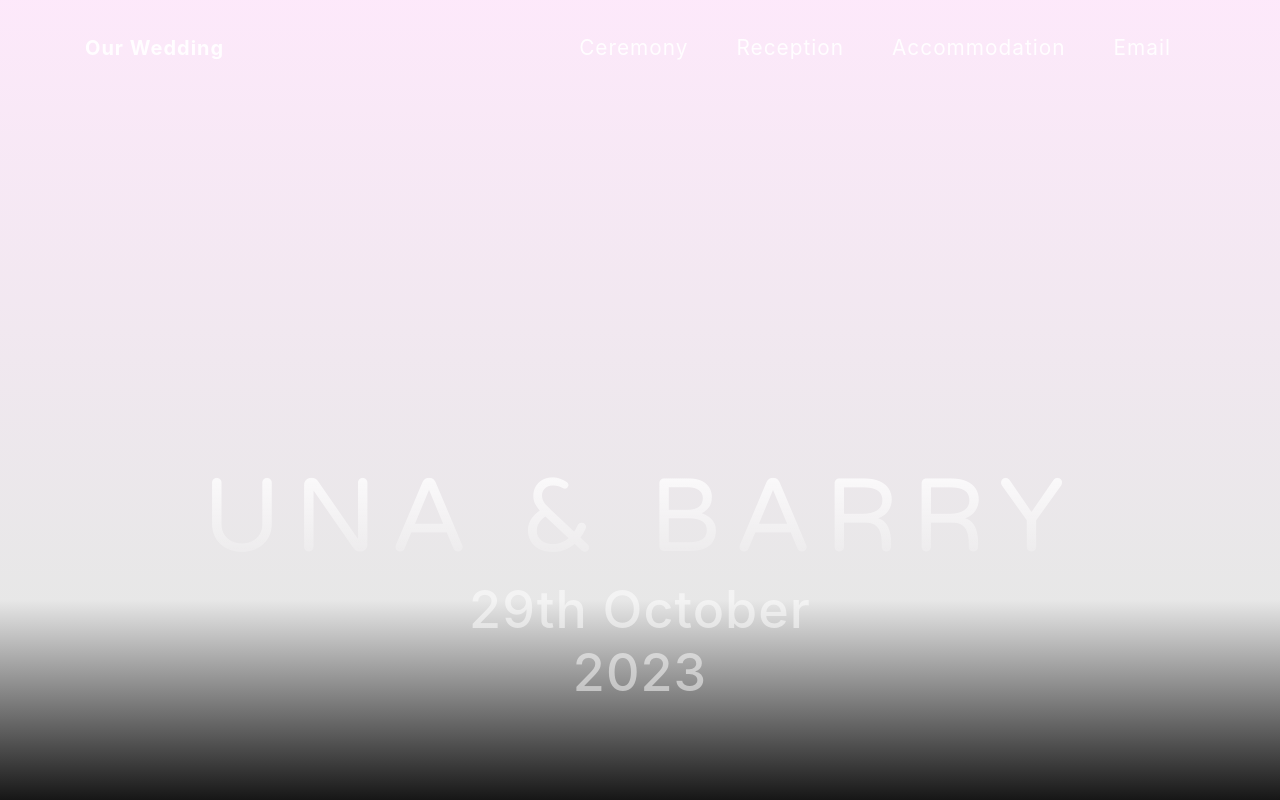
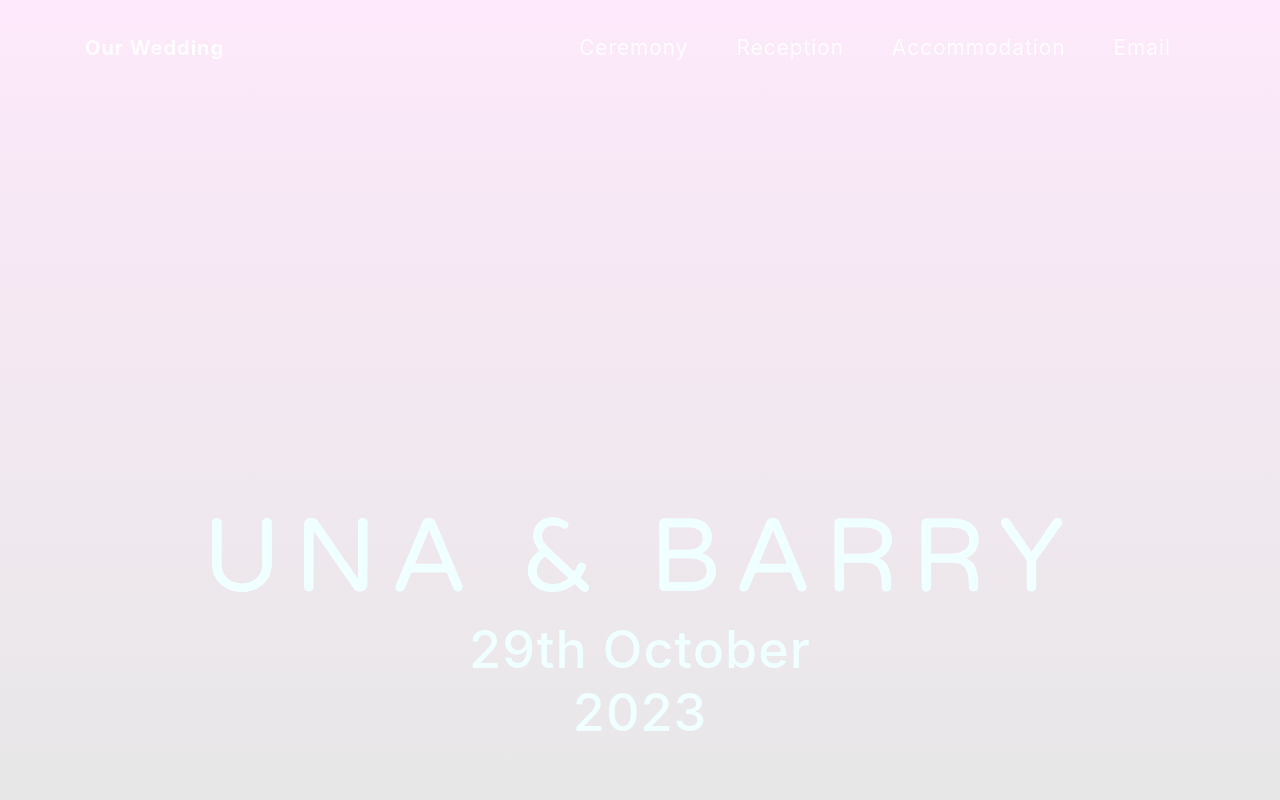
Before and after one commit to Drumalee15/ub-wedding, a website with bundled scripts: page index.html in a window 1280 px wide. Shown: the top 800 px of the page. Built offline with nearby package versions, Linux system fonts and the light colour scheme; files whose address does not match are found by name; a web font is replaced by a local one.

Commit message:
update style for different laptop device sizes

```diff
--- a/scss/_masthead.scss
+++ b/scss/_masthead.scss
@@ -2,7 +2,6 @@
   position: relative;
   width: 100%;
   height: auto;
-  min-height: 35rem;
   padding: 20rem 0;
   padding-bottom: 0.5rem;
   background: linear-gradient(to bottom, #{fade-out(#ee48da38, .1)} 0%,#{fade-out($black, .9)} 75%,#161616 100%), url('../img/background-mobile.jpg');
@@ -16,7 +15,7 @@
     line-height: 2.5rem;
     letter-spacing: 0.8rem;
     background: -webkit-linear-gradient(fade-out(white, 0.1), fade-out(white, 1));
-    -webkit-text-fill-color: transparent;
+    -webkit-text-fill-color: azure;
     -webkit-background-clip: text;
   }
   h2 {
@@ -28,13 +27,18 @@
     padding: .5rem 1rem;
   }
 
-  @media(min-width: 400px) {
+  .text-white-50{
+    color: azure !important;
+  }
+
+  @media (min-width: 360px), (min-width: 375px) {
     background: linear-gradient(to bottom, #{fade-out(#ee48da38, .1)} 0%,#{fade-out($black, .9)} 75%,#161616 100%), url('../img/background-tablet.jpg');
     background-position: center;
     background-repeat: no-repeat;
     background-attachment: scroll;
-    background-size: cover;
+    background-size: contain;
     height: auto;
+    padding: 8rem 0;
 
     .mast-button {
       font-size: 70%;
@@ -42,13 +46,44 @@
     }
   }
 
-  @media(min-width: 568px) {
+  @media(min-width: 400px), (min-width: 390px), (min-width: 375px), (min-width: 412px) {
     background: linear-gradient(to bottom, #{fade-out(#ee48da38, .1)} 0%,#{fade-out($black, .9)} 75%,#161616 100%), url('../img/background-tablet.jpg');
     background-position: center;
     background-repeat: no-repeat;
     background-attachment: scroll;
-    background-size: cover;
+    background-size: contain;
     height: auto;
+    padding: 9rem 0;
+
+    .mast-button {
+      font-size: 70%;
+      padding: .85rem 1.5rem;
+    }
+  }
+
+  @media(min-width: 558px) {
+    background: linear-gradient(to bottom, #{fade-out(#ee48da38, .1)} 0%,#{fade-out($black, .9)} 75%,#161616 100%), url('../img/background-tablet.jpg');
+    background-position: center;
+    background-repeat: no-repeat;
+    background-attachment: scroll;
+    background-size: contain;
+    height: auto;
+    padding: 20rem 0;
+
+    .mast-button {
+      font-size: 80%;
+      padding: 1.5rem 2rem;
+    }
+  }
+
+  @media(min-width: 565px) {
+    background: linear-gradient(to bottom, #{fade-out(#ee48da38, .1)} 0%,#{fade-out($black, .9)} 75%,#161616 100%), url('../img/background-tablet.jpg');
+    background-position: center;
+    background-repeat: no-repeat;
+    background-attachment: scroll;
+    background-size: contain;
+    height: auto;
+    padding: 18rem 0;
 
     .mast-button {
       font-size: 80%;
@@ -57,7 +92,19 @@
   }
 
   @media(min-width: 768px) {
-    padding-bottom: 3rem;
+    background: linear-gradient(to bottom, #{fade-out(#ee48da38, .1)} 0%,#{fade-out($black, .9)} 75%,#161616 100%), url('../img/background-tablet.jpg');
+    background-position: center;
+    background-repeat: no-repeat;
+    background-attachment: scroll;
+    background-size: contain;
+    height: auto;
+    padding: 18rem 0;
+
+    .mast-button {
+      font-size: 80%;
+      padding: 1.5rem 2rem;
+    }
+
     .title-text {
       font-size: 4rem;
       line-height: 4rem;
@@ -65,14 +112,14 @@
   }
 
   @media(min-width: 992px) {
-    background: linear-gradient(to bottom, #{fade-out(#ee48da38, .1)} 0%,#{fade-out($black, .9)} 75%,#161616 100%), url('../img/back.jpg');
-    background-position: center;
+    background: linear-gradient(to bottom, #{fade-out(#ee48da38, .1)} 0%,#{fade-out($black, .9)} 75%,#161616 100%), url('../img/back-new.jpg');
+    background-position: initial;
     background-repeat: no-repeat;
     background-attachment: scroll;
     background-size: cover;
     height: auto;
 
-    height: 100vh;
+    height: 135vh;
     .title-text {
       font-size: 6.5rem;
       line-height: 6.5rem;
```
Also changed, not shown: css/styles.css, css/styles.min.css.
